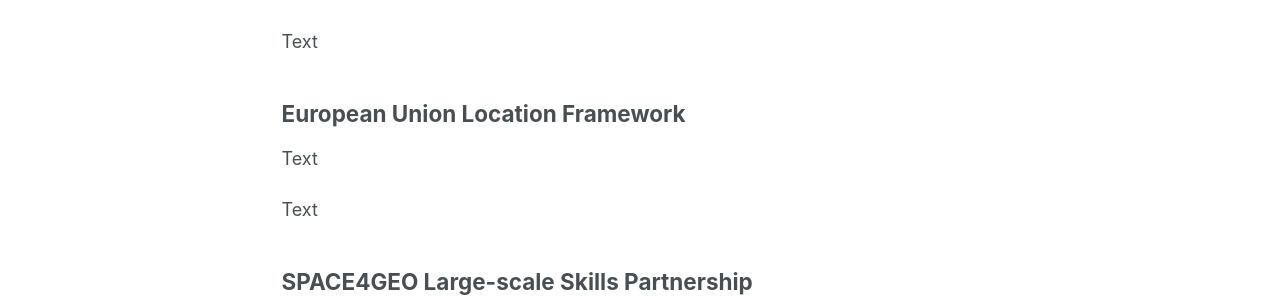
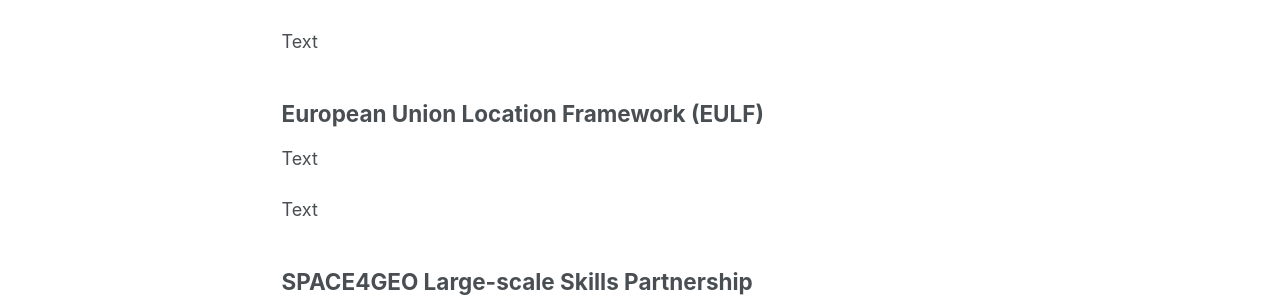
Before and after one commit to GVancauwenberghe/gvancauwenberghe.github.io, a Jekyll site: the page built from _pages/europe.md, in a window 1280 px wide and 1377 px high. Shown: the part 574-871 px from the top of the window. Built offline with Jekyll 4.4.1, drawn with Linux system fonts in a browser that asks for light colours; some web fonts are replaced.

Commit message:
Update europe.md

```diff
--- a/_pages/europe.md
+++ b/_pages/europe.md
@@ -25,7 +25,7 @@
 Text
 
 
-## European Union Location Framework
+## European Union Location Framework (EULF)
 Text
 
 Text
```
